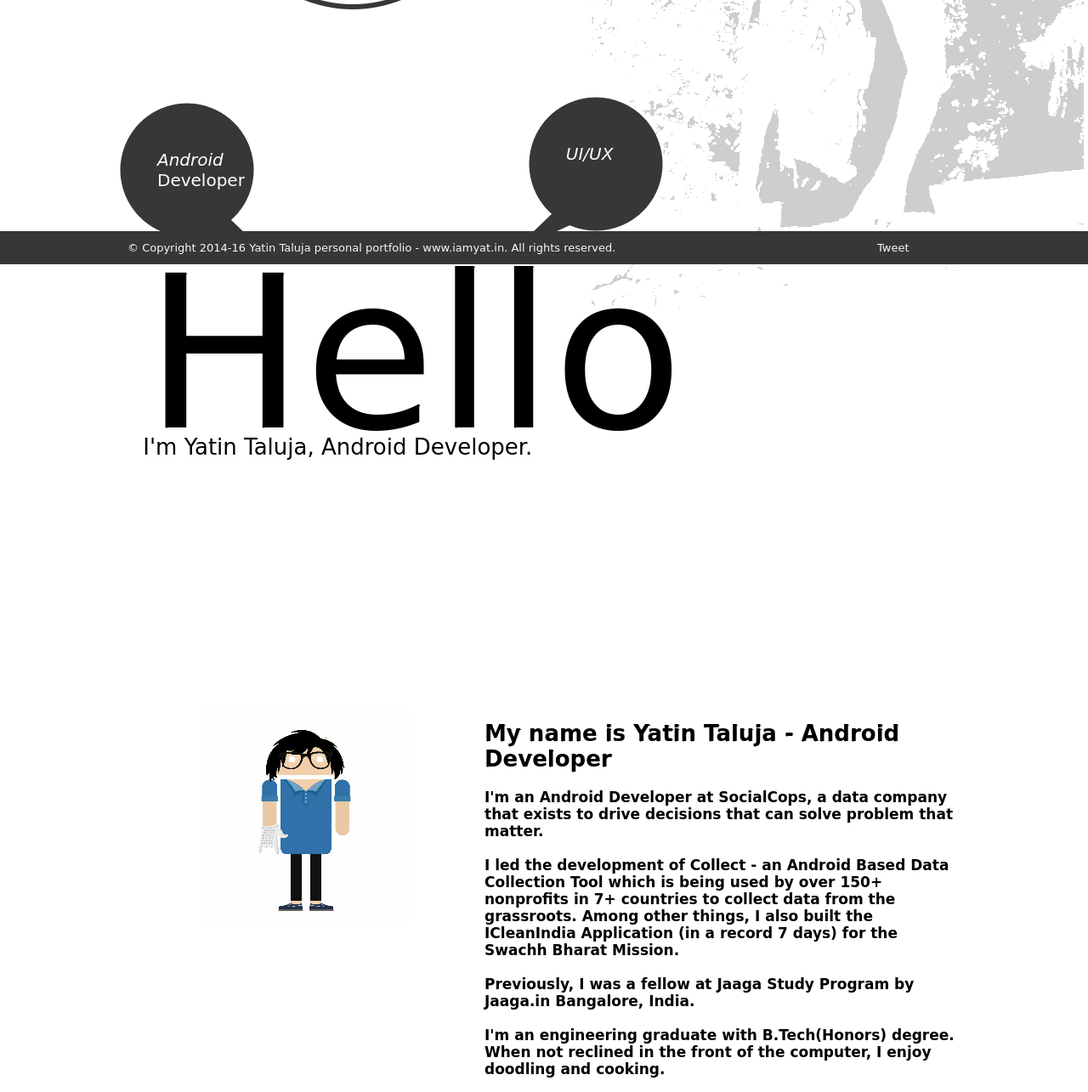
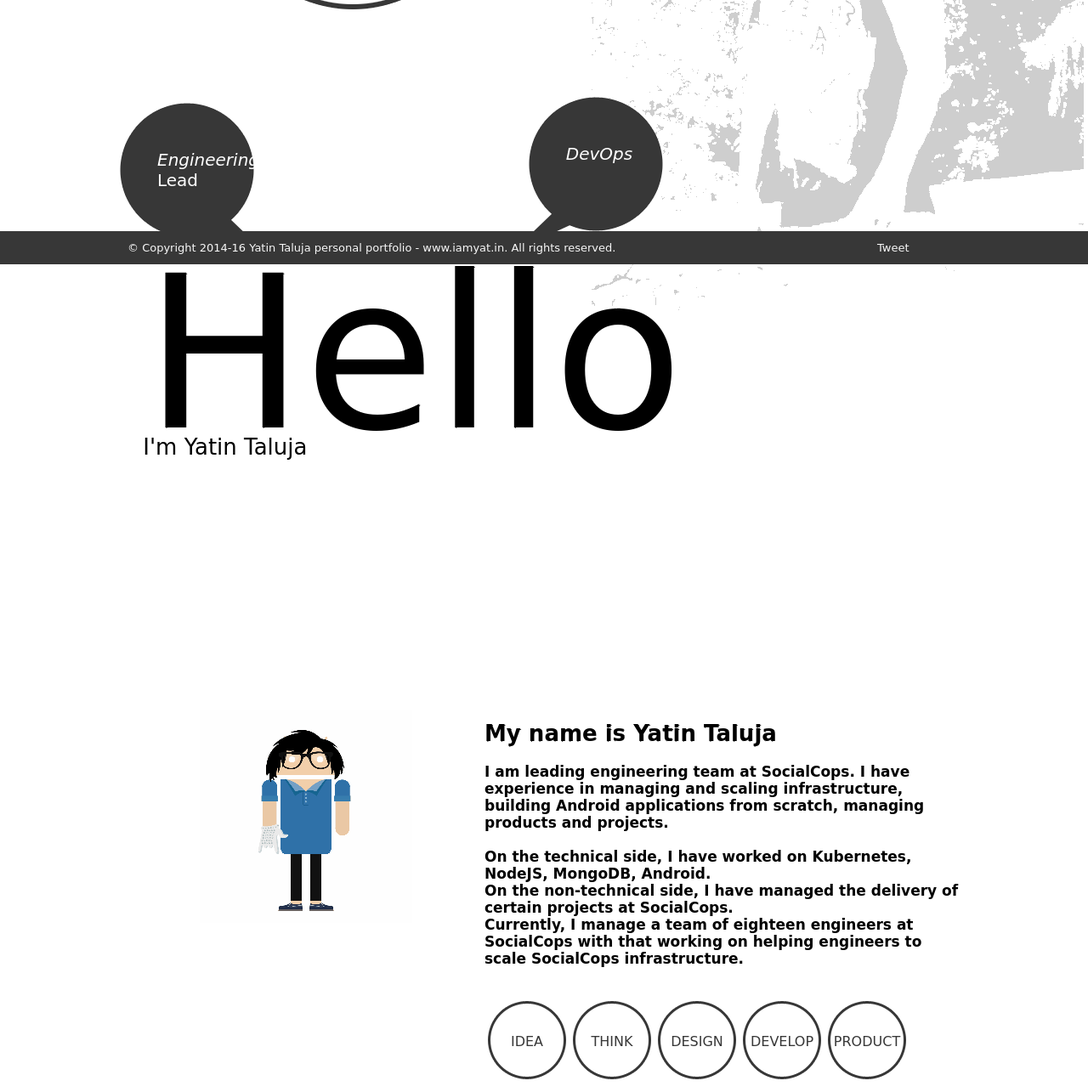
Before and after one commit to yatintaluja/yatintaluja.github.io, a plain HTML site: page index.html in a window 1280 px wide. Shown: the part 489-1774 px from the top of the page at 85% size. Drawn offline with Linux system fonts and the light colour scheme; a web font is replaced by a local one.

Commit message:
update information

```diff
--- a/index.html
+++ b/index.html
@@ -23,7 +23,7 @@
 <!--meta tags -->
 	<meta http-equiv="content-type" content="text/html;charset=UTF-8">
 	<meta name="author" content="Yatin Taluja">
-	<meta name="Description" content="I'm Yatin Taluja, Android Developer at SocialCops - a data company, New Delhi. I led the development of Collect - an Android Based Data Collection Tool.">
+	<meta name="Description" content="I'm Yatin Taluja, Engineering Lead at SocialCops>
 	<meta name="keywords" content="Android, Android SDK, Android Studio, Android Development, Google, Android Training, HTML, CSS, XML, XHTML, JavaScript, Python, Portfolio, Personal Portfolio, PHP, Django, Web Development, Mobile Development, Freelancer">
 </head>
 <!--head ends-->
@@ -57,33 +57,33 @@
 		<div id="header">
 			<div class="left-column">
 				<p>
-					Android SDK<br />
+					Android<br />
 					<br/>
-					Android Studio<br />
+					Backend<br />
 					<br/>
-					GIT<br />
+					DevOps<br />
 					<br/>
-					AGILE<br />
+					Engineering Lead<br />
 					<br/>
 					</p>
 					<span>
 						<strong class="android"><a href="#mobile">ANDROID</a></strong>
-						<strong class="python"><a href="#projects">PYTHON</a></strong>
-						<strong class="html"><a href="#projects">HTML/CSS</a></strong>
+						<strong class="python"><a href="#projects">NODE</a></strong>
+						<strong class="html"><a href="#projects">PYTHON</a></strong>
 				</span>
 			</div>
 
 			<div class="right-column">
 				<a href="#contact" class="scroll android">
-					<em>Android</em>
+					<em>Engineering</em>
 					<br />
-					Developer
+					Lead
 				</a>
 				<a href="#contact" class="scroll html">
-					<em>&nbsp;&nbsp;&nbsp;UI/UX</em>
+					<em>&nbsp;&nbsp;&nbsp;DevOps</em>
 				</a>
 				<div class="hello">Hello</div>
-				<div class="article">&nbsp;I'm Yatin Taluja, Android Developer.</div>
+				<div class="article">&nbsp;I'm Yatin Taluja</div>
 			</div>
 		</div>
 
@@ -100,18 +100,18 @@
 				</div>
 			</div>
 			<div class="right-column">
-				<h1>My name is Yatin Taluja - Android Developer</h1>
+				<h1>My name is Yatin Taluja</h1>
 				<p>
-					I'm an Android Developer at SocialCops, a data company that exists to drive decisions that can solve problem that matter.
+					I am leading engineering team at SocialCops. I have experience in managing and scaling infrastructure, building Android applications from scratch, managing products and projects.
 					<br />
 					<br />
-					I led the development of Collect - an Android Based Data Collection Tool which is being used by over 150+ nonprofits in 7+ countries to collect data from the grassroots. Among other things, I also built the ICleanIndia Application (in a record 7 days) for the Swachh Bharat Mission.
+					On the technical side, I have worked on Kubernetes, NodeJS, MongoDB, Android.
 					<br />
+					On the non-technical side, I have managed the delivery of certain projects at SocialCops.
 					<br />
-					Previously, I was a fellow at Jaaga Study Program by Jaaga.in Bangalore, India.
+					Currently, I manage a team of eighteen engineers at SocialCops with that working on helping engineers to scale SocialCops infrastructure.
 				<br /><br />
-					I'm an engineering graduate with B.Tech(Honors) degree.
-					When not reclined in the front of the computer, I enjoy doodling and cooking.
+
 			 	</p>
 
 
```
